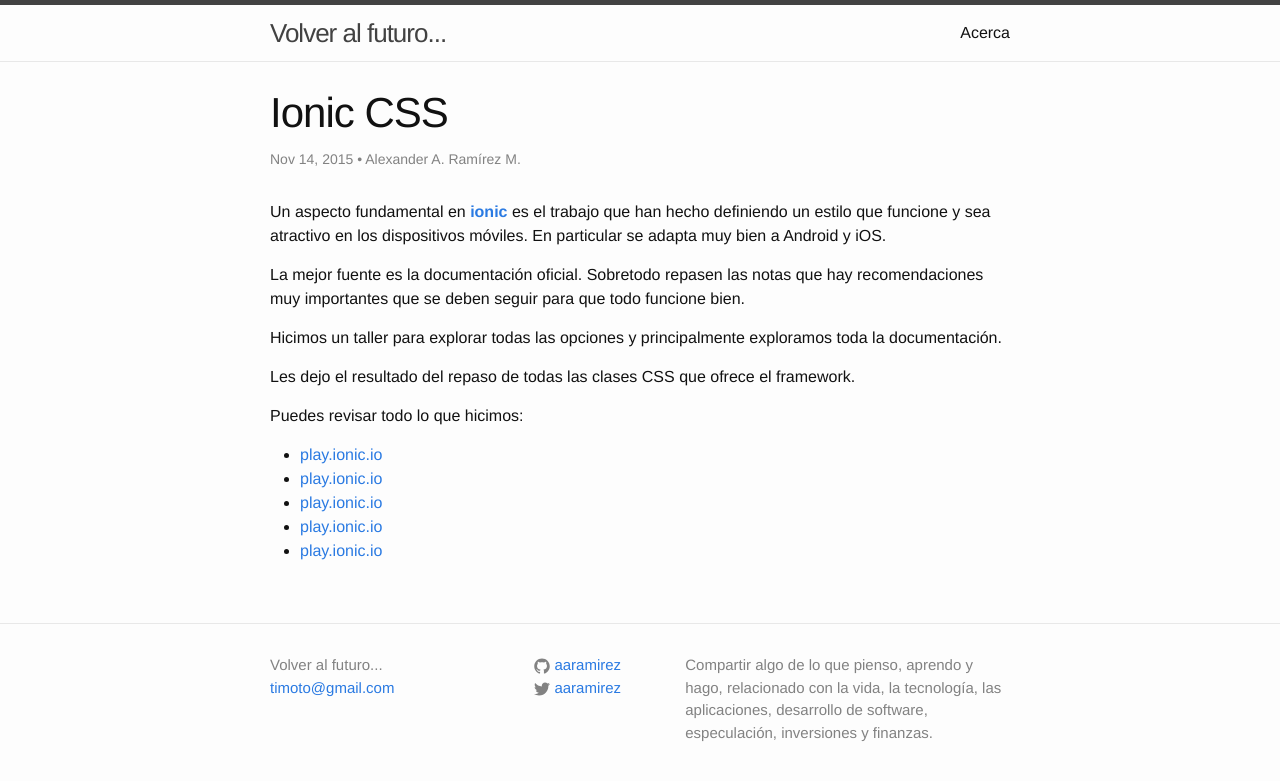
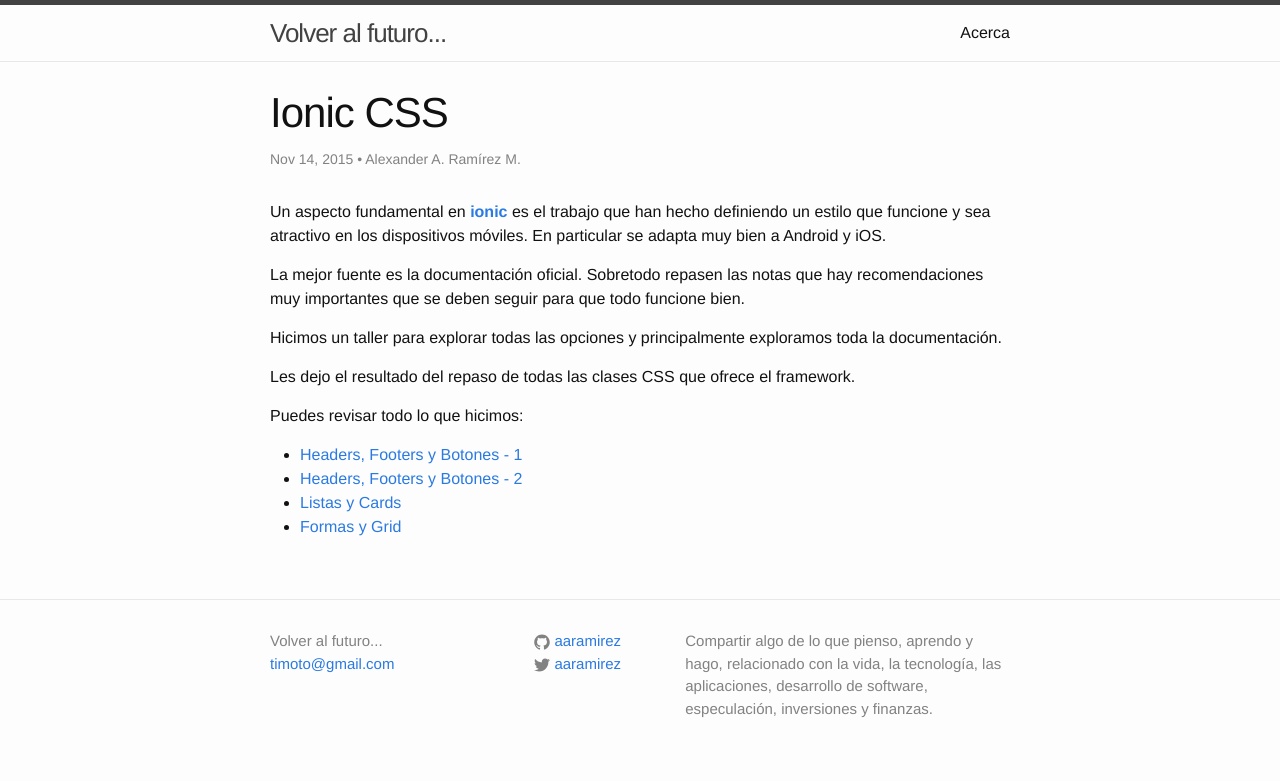
Before and after one commit to aaramirez/aaramirez.github.io, a Jekyll site: the page built from _posts/desarrollos/ionic/2015-11-14-css.markdown, in a window 1280 px wide. Shown: the top 781 px of the page. Built offline with Jekyll 4.4.1, drawn with Linux system fonts in a browser that asks for light colours.

Commit message:
CSS - Links fixes

```diff
--- a/_posts/desarrollos/ionic/2015-11-14-css.markdown
+++ b/_posts/desarrollos/ionic/2015-11-14-css.markdown
@@ -13,15 +13,14 @@
 
 Puedes revisar todo lo que hicimos:
 
-- [play.ionic.io][1]
-- [play.ionic.io][2]
-- [play.ionic.io][3]
-- [play.ionic.io][4]
-- [play.ionic.io][5]
+- [Headers, Footers y Botones - 1][5]
+- [Headers, Footers y Botones - 2][2]
+- [Listas y Cards][1]
+- [Formas y Grid][4]
+
 
 [1]: http://play.ionic.io/app/e2fe954b9c8b "Uso de estilos CSS"
 [2]: http://play.ionic.io/app/56f38d3d0ba8 "Uso de estilos CSS"
-[3]: http://play.ionic.io/app/e2fe954b9c8b "Uso de estilos CSS"
 [4]: http://play.ionic.io/app/b36b1540b688 "Uso de estilos CSS"
 [5]: http://play.ionic.io/app/012201220465 "Uso de estilos CSS"
 [6]: http://ionicframework.com "ionic Framework"
```
